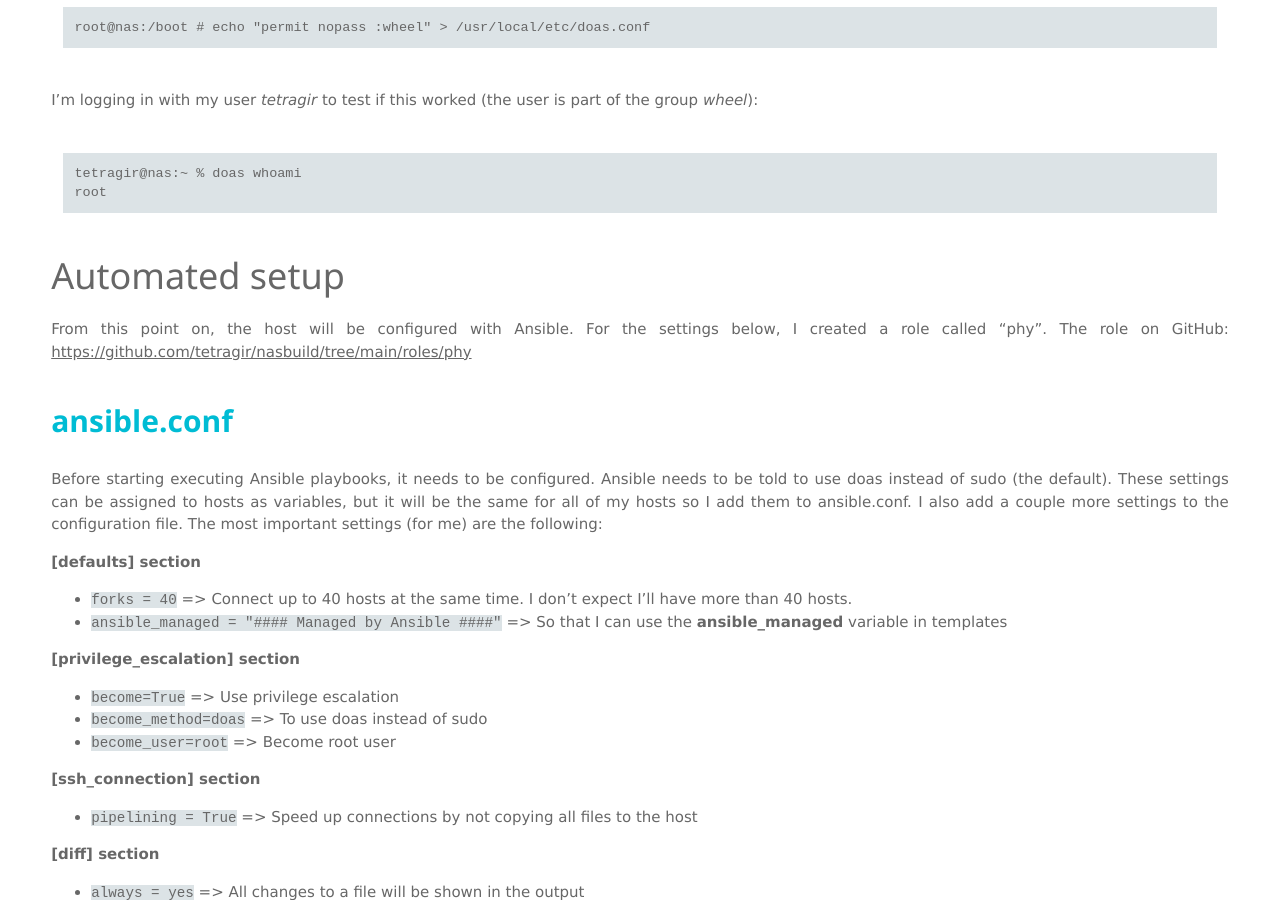
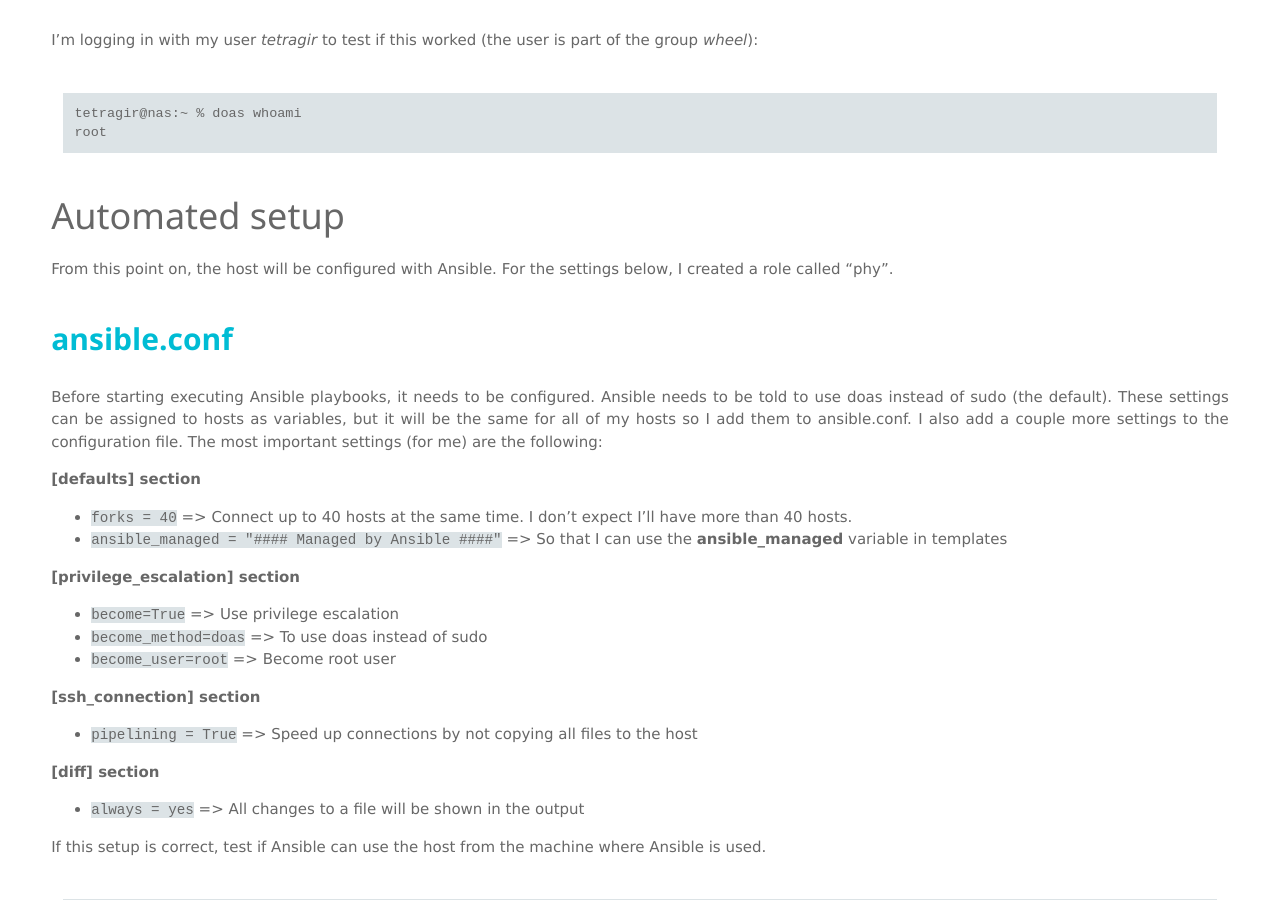
Before and after one commit to tetragir/tetragir.github.io, a Jekyll site: the page built from _posts/2021-06-19-nasbuild-host.md, in a window 1280 px wide and 900 px high, scrolled down 1184 px. Built offline with Jekyll 4.4.1, drawn with Linux system fonts in a browser that asks for light colours; some of the changed text lies outside the part shown.

Commit message:
Remove github links as the repository is deleted

```diff
--- a/_posts/2021-06-19-nasbuild-host.md
+++ b/_posts/2021-06-19-nasbuild-host.md
@@ -9,8 +9,6 @@
 ---
 
 The first step on my NASBuild is to install the host OS and set it up. For that, I will create 2 Ansible roles: *base* and *phy*. Base will be assign to all instances, let it be a physical machine, Jail or VM. Phy will be assigned to physical host machines and will contain tasks that will only be applicable to those. I will create the base at another time, as I want to focus only on the settings that are needed to be done on a host.
-
-All of the tasks and roles here are published to [GitHub](https://github.com/tetragir/nasbuild) so it might be useful for someone else too. Please note that as of writing this post, the inventory contains IP addresses as my DNS is not set up yet. Once I have DNS, I will replace the IP addresses with hostnames.
 
 * TOC
 {:toc}
@@ -43,7 +41,7 @@
 
 # Automated setup
 
-From this point on, the host will be configured with Ansible. For the settings below, I created a role called "phy". The role on GitHub: [https://github.com/tetragir/nasbuild/tree/main/roles/phy](https://github.com/tetragir/nasbuild/tree/main/roles/phy)
+From this point on, the host will be configured with Ansible. For the settings below, I created a role called "phy".
 
 ## ansible.conf
 Before starting executing Ansible playbooks, it needs to be configured. Ansible needs to be told to use doas instead of sudo (the default). These settings can be assigned to hosts as variables, but it will be the same for all of my hosts so I add them to ansible.conf. I also add a couple more settings to the configuration file. The most important settings (for me) are the following:
```
